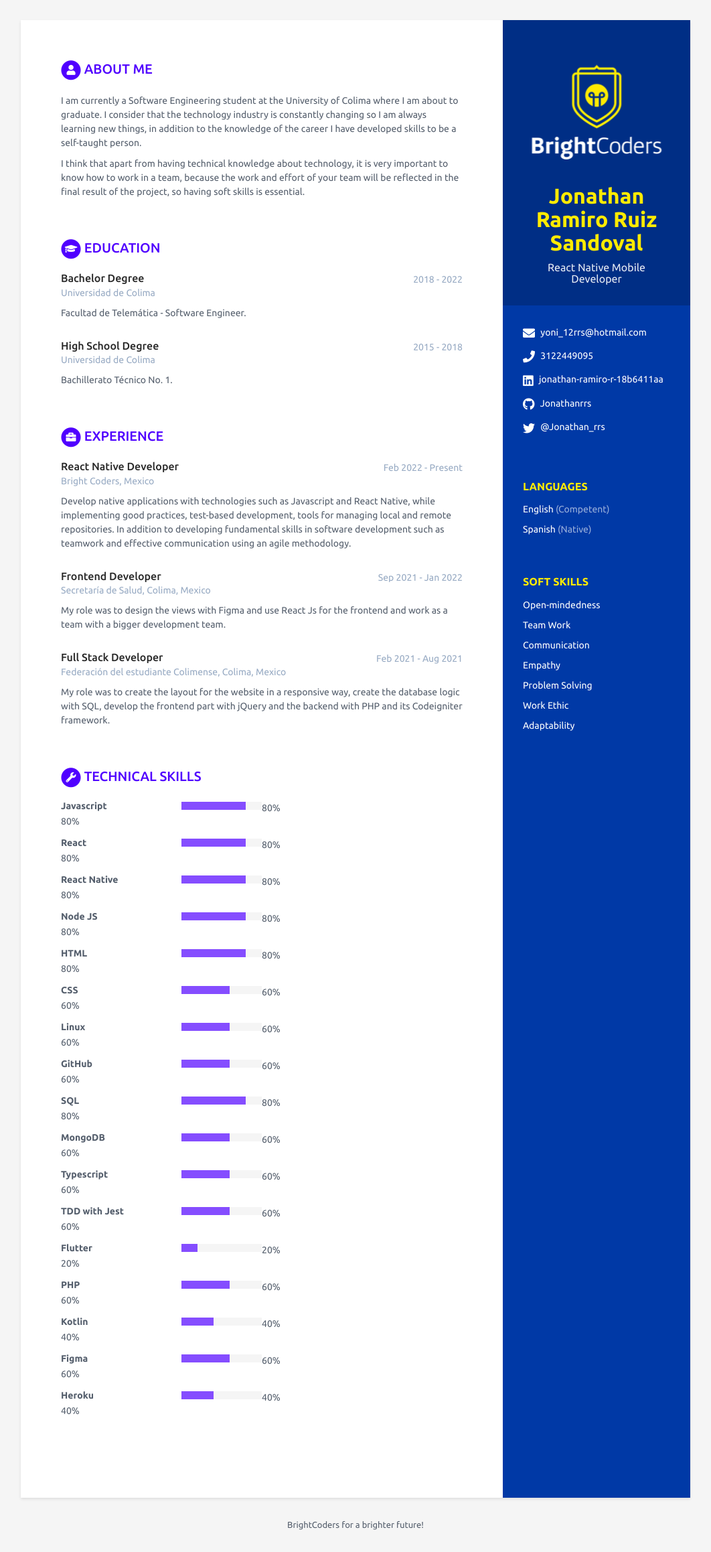
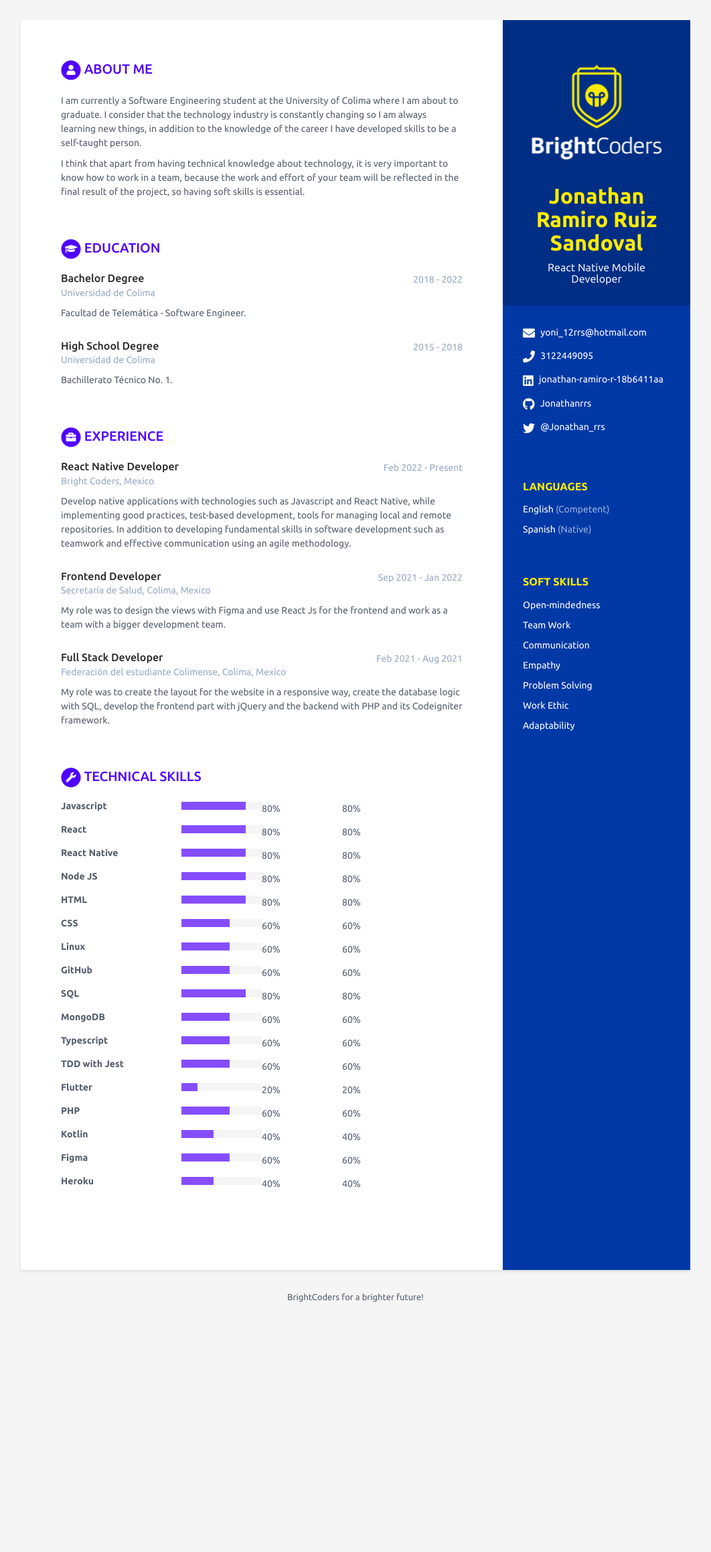
Before and after one commit to our-top-coders/resume-Jonathanrrs, a Jekyll site: the page built from index.html, in a window 1280 px wide. Shown: the whole page at 67% size, without its empty margins (109-1171 px from the left). Built offline with Jekyll 4.4.1, drawn with Linux system fonts in a browser that asks for light colours; after the commit the page ends 1977 px from its top, so only the background shows below that.

Commit message:
Update _responsive.scss

```diff
--- a/_sass/_responsive.scss
+++ b/_sass/_responsive.scss
@@ -50,6 +50,21 @@
         top: 1px;
     }
 
+    .skillset .level-name {
+      display: inline-block;
+      width: 20%;
+      float: left;
+      position: relative;
+      top: 1px;
+     }
+     .skillset .level-time {
+      display: inline-block;
+      width: 20%;
+      float: left;
+      position: relative;
+      top: 1px;
+     }
+
 
 }
 
```
